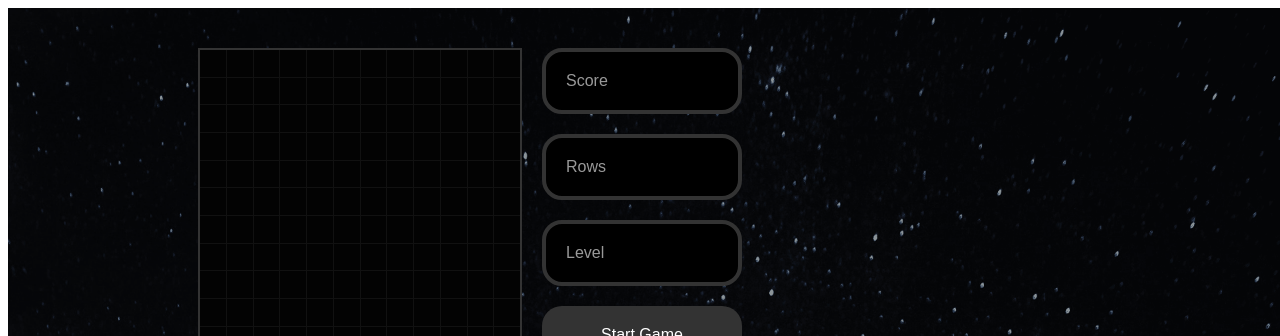
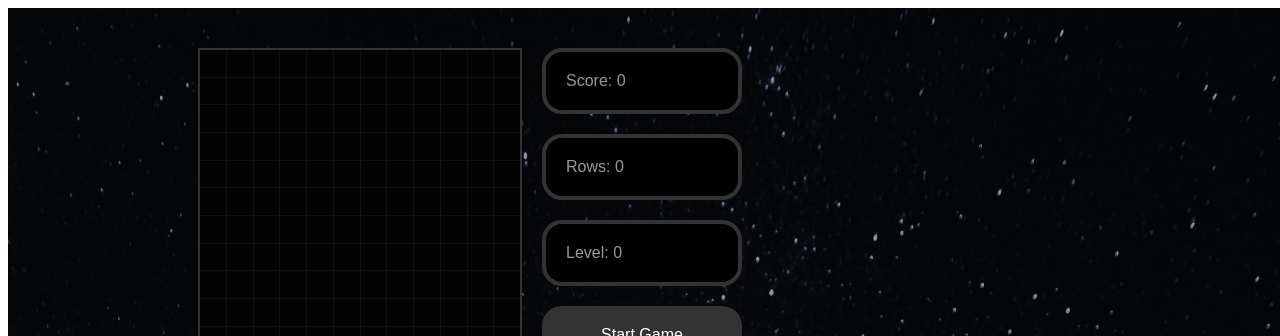
Before and after one commit to hamedjbbri/tetris-reactjs, a React (Create React App) app: page / in a window 1280 px wide. Shown: the top 336 px of the page. Built offline with nearby package versions, Linux system fonts and the light colour scheme.

Commit message:
Final code

```diff
--- a/src/components/Cell.js
+++ b/src/components/Cell.js
@@ -7,4 +7,4 @@ const Cell = ({ type }) => (
     <StyledCell type={type} color={TETROMINOS[type].color} />
 )
 
-export default Cell;
+export default React.memo(Cell);
--- a/src/components/Tetris.js
+++ b/src/components/Tetris.js
@@ -11,6 +11,7 @@ import { StyledTetrisWrapper, StyledTetris } from './styles/StyledTetris'
 import { useInterval } from '../hooks/useInterval'
 import { usePlayer } from '../hooks/usePlayer'
 import { useStage } from '../hooks/useStage'
+import { useGameStatus } from '../hooks/useGameStatus'
 
 // Components
 import Stage from './Stage';
@@ -24,7 +25,8 @@ const Tetris = () => {
     const [ gameOver, setGameover ] = useState(false);
 
     const [player, updatePlayerPos, resetPlayer, playerRotate] = usePlayer();
-    const [stage, setStage] = useStage(player, resetPlayer);
+    const [stage, setStage, rowsCleared] = useStage(player, resetPlayer);
+    const [score,setScore, rows, setRows, level, setLevel] = useGameStatus(rowsCleared);
 
     console.log('re-render');
 
@@ -38,9 +40,19 @@ const Tetris = () => {
         setDropTime(1000);
         resetPlayer();
         setGameover(false);
+        setScore(0);
+        setRows(0);
+        setLevel(0)
     }
 
     const drop = () => {
+        // Increase level when players has cleaned 10 rows
+       if (rows > (level + 1) * 10) {
+           setLevel(prev => prev + 1);
+           // Increase speed
+           setDropTime(1000 / (level + 1) + 200);
+       }
+
         if(!checkCollision(player, stage, { x: 0, y: 1 })){
            updatePlayerPos({x: 0, y: 1, collided: false})
         } else {
@@ -59,8 +71,7 @@ const Tetris = () => {
        if (!gameOver) {
            if (keyCode === 40) {
         console.log("Interval on");
-
-               setDropTime(1000)
+               setDropTime( 1000 / (level + 1) + 200);
            }
        }
    }
@@ -85,11 +96,9 @@ const Tetris = () => {
          }
     }
 
-
     useInterval(() => {
         drop();
     }, dropTime)
-
 
 
     return(
@@ -101,9 +110,9 @@ const Tetris = () => {
                     <Display gameOver={gameOver} text="game over " />
                 ) : (
                 <div>
-                    <Display text="Score" />
-                    <Display text="Rows" />
-                    <Display text="Level" />
+                    <Display text={`Score: ${score}`} />
+                    <Display text={`Rows: ${rows}`} />
+                    <Display text={`Level: ${level}`} />
                 </div>
                  )}
                 <StartButton callback={startGame} />
--- /dev/null
+++ b/src/hooks/useGameStatus.js
@@ -0,0 +1,27 @@
+import { useState, useEffect, useCallback } from 'react';
+
+
+export const useGameStatus = rowsCleared => {
+    const[score, setScore] = useState(0);
+    const[rows, setRows] = useState(0);
+    const[level, setLevel] = useState(0);
+
+    const linePoints = [40, 100, 300, 1200];
+
+    const calcScore = useCallback(() => {
+       // We have score
+       if(rowsCleared > 0) {
+           // original tetris score calculated
+
+           setScore(prev => prev + linePoints[rowsCleared - 1] * (level + 1));
+           setRows(prev => prev + rowsCleared);
+       }
+
+    }, [level, linePoints, rowsCleared]);
+
+    useEffect(() => {
+       calcScore();
+    }, [calcScore,rowsCleared,score]);
+
+    return[score, setScore, rows, setRows, level, setLevel];
+}
```
